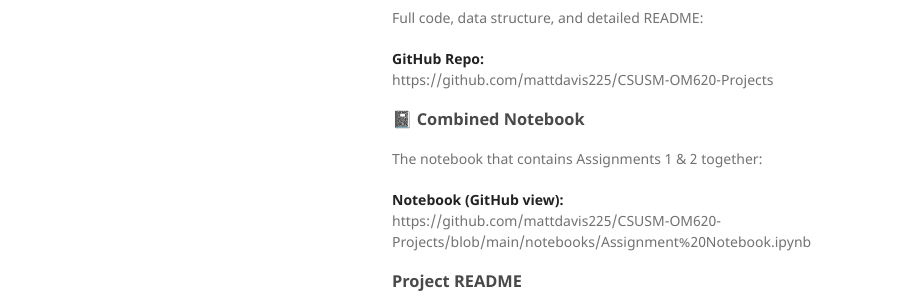
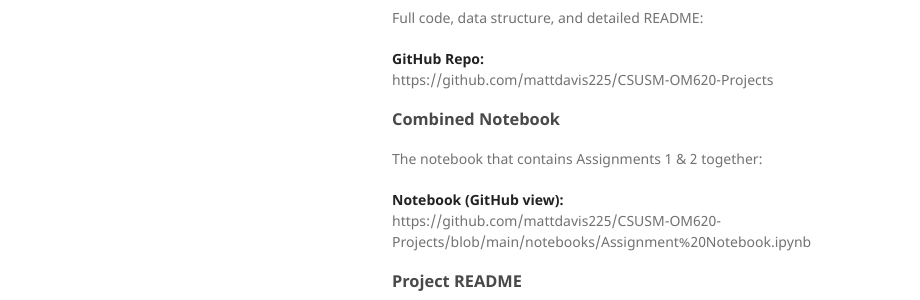
Before and after one commit to mattdavis225/mattdavis225.github.io, a Jekyll site: the page built from projects/om620-inventory-analytics.md, in a window 1280 px wide and 1303 px high. Shown: the part 819-1119 px from the top of the window, without its empty margins (178-1098 px from the left). Built offline with Jekyll 4.4.1, drawn with Linux system fonts in a browser that asks for light colours; our own code applies the rules of GitHub Pages for plain Markdown files.

Commit message:
Removing Header Text

```diff
--- a/projects/om620-inventory-analytics.md
+++ b/projects/om620-inventory-analytics.md
@@ -32,7 +32,7 @@ Full code, data structure, and detailed README:
 **GitHub Repo:**
 https://github.com/mattdavis225/CSUSM-OM620-Projects
 
-### 📓 Combined Notebook
+### Combined Notebook
 
 The notebook that contains Assignments 1 & 2 together:
 
```
